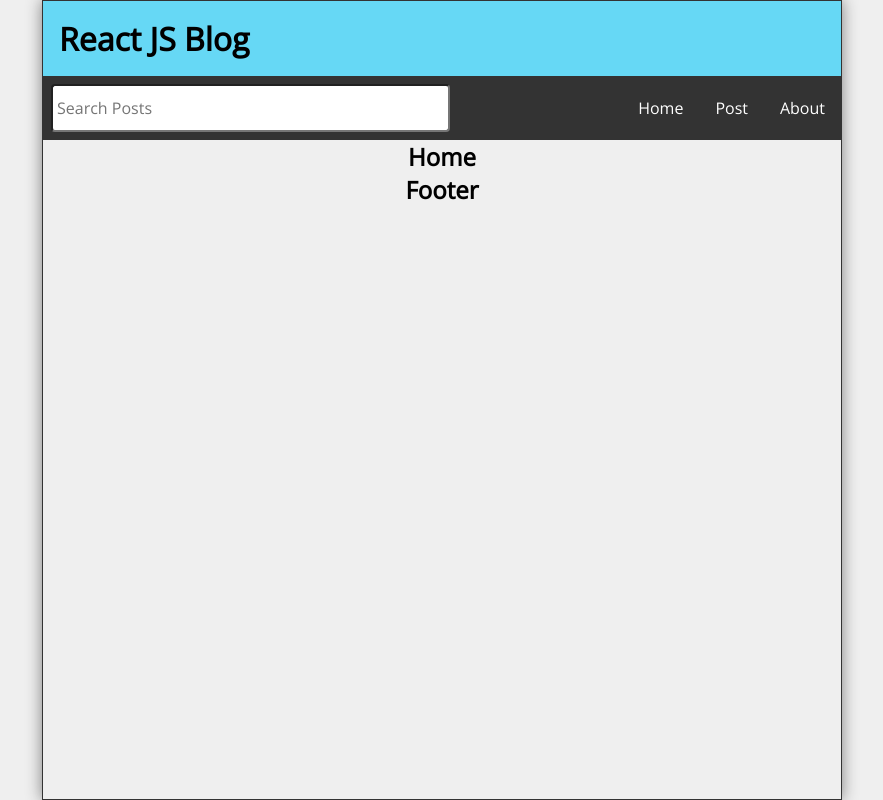
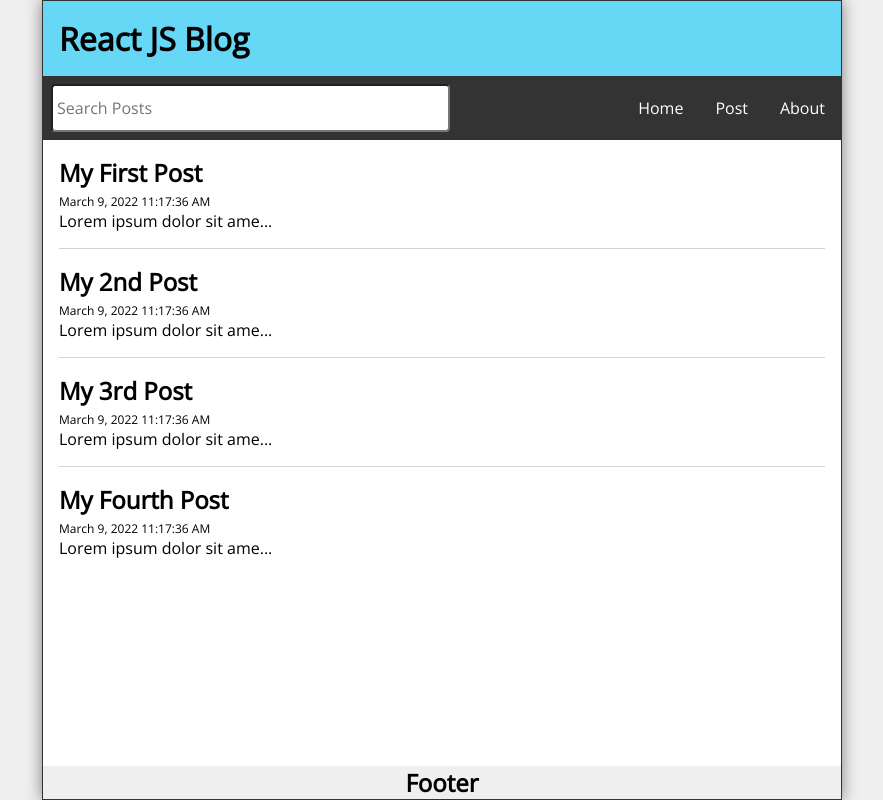
Before and after one commit to elis-11/React, a React (Create React App) app: page / in a window 1280 px wide. Shown: the whole page, without its empty margins (198-1081 px from the left). Built offline with nearby package versions, Linux system fonts and the light colour scheme.

Commit message:
Create Posts

```diff
--- a/src/App.js
+++ b/src/App.js
@@ -1,6 +1,7 @@
 // import {Route, Switch, useHistory} from 'react-router-dom'
 import {Route, Switch} from 'react-router-dom'
-import { useState, useEffect} from 'react'
+// import { useState, useEffect} from 'react'
+import { useState} from 'react'
 import { About } from "./components/About";
 import { Footer } from "./components/Footer";
 import { Header } from "./components/Header";
@@ -11,44 +12,52 @@
 import { PostPage } from "./components/PostPage";
 import "./App.scss";
 
+//! 5:12
 function App() {
-  const [posts, setPosts] = useState([
+  // const [posts, setPosts] = useState([
+  const [posts] = useState([
     {
       id: 1,
       title: "My First Post",
-      datetime: "July 01, 2021 11:17:36 AM",
+      datetime: "March 9, 2022 11:17:36 AM",
       body: "Lorem ipsum dolor sit amet consectetur adipisicing elit. Quis consequatur expedita, assumenda similique non optio! Modi nesciunt excepturi corrupti atque blanditiis quo nobis, non optio quae possimus illum exercitationem ipsa!"
     },
     {
       id: 2,
       title: "My 2nd Post",
-      datetime: "July 01, 2021 11:17:36 AM",
+      datetime: "March 9, 2022 11:17:36 AM",
       body: "Lorem ipsum dolor sit amet consectetur adipisicing elit. Quis consequatur expedita, assumenda similique non optio! Modi nesciunt excepturi corrupti atque blanditiis quo nobis, non optio quae possimus illum exercitationem ipsa!"
     },
     {
       id: 3,
       title: "My 3rd Post",
-      datetime: "July 01, 2021 11:17:36 AM",
+      datetime: "March 9, 2022 11:17:36 AM",
       body: "Lorem ipsum dolor sit amet consectetur adipisicing elit. Quis consequatur expedita, assumenda similique non optio! Modi nesciunt excepturi corrupti atque blanditiis quo nobis, non optio quae possimus illum exercitationem ipsa!"
     },
     {
       id: 4,
       title: "My Fourth Post",
-      datetime: "July 01, 2021 11:17:36 AM",
+      datetime: "March 9, 2022 11:17:36 AM",
       body: "Lorem ipsum dolor sit amet consectetur adipisicing elit. Quis consequatur expedita, assumenda similique non optio! Modi nesciunt excepturi corrupti atque blanditiis quo nobis, non optio quae possimus illum exercitationem ipsa!"
     }
   ])
 const [search, setSearch]= useState('')
-const [searchResults, setSearchResults]= useState([])
+// const [searchResults, setSearchResults]= useState([])
 
   return (
   <div className="App">
     <Header title="React JS Blog" />
     <Nav search={search} setSearch={setSearch} />
     <Switch>
-      <Route exact path="/" ><Home /></Route>
-      <Route exact path="/post"><NewPost /></Route>
-      <Route path="/post/:id"><PostPage /></Route>
+      <Route exact path="/" >
+        <Home posts={posts} />
+        </Route>
+      <Route exact path="/post">
+        <NewPost />
+        </Route>
+      <Route path="/post/:id">
+        <PostPage />
+        </Route>
       <Route path="/about" component={About} />
       <Route path="*" component={Missing} />
     </Switch>
@@ -58,4 +67,3 @@
 }
 
 export default App;
-//! 4:56:40
--- /dev/null
+++ b/src/components/Feed.jsx
@@ -0,0 +1,12 @@
+import React from "react";
+import { Post } from "./Post";
+
+export const Feed = ({ posts }) => {
+  return (
+    <>
+      {posts.map((post) => (
+        <Post key={post.id} post={post} />
+      ))}
+    </>
+  );
+};
--- a/src/components/Home.jsx
+++ b/src/components/Home.jsx
@@ -1,9 +1,17 @@
-import React from 'react'
+import React from "react";
+import { Feed } from "./Feed";
 
-export const Home = () => {
+export const Home = ({ posts }) => {
   return (
-   <main>
-     <h2>Home</h2>
-   </main>
-  )
-}
+    <main className="Home">
+      {posts.length ? (
+        <Feed posts={posts} />
+      ) : (
+        <p  style={{ marginTop: '2rem' }}>
+          No posts to display.
+          </p>
+      )}
+
+    </main>
+  );
+};
--- /dev/null
+++ b/src/components/Post.jsx
@@ -0,0 +1,17 @@
+import { Link } from "react-router-dom";
+
+export const Post = ({ post }) => {
+  return (
+    <article className="post">
+      <Link to={`/posts/${post.id}`}>
+        <h2>{post.title}</h2>
+        <p className="postDate">{post.datetime}</p>
+      </Link>
+      <p className='PostBody'>{
+          (post.body).length <= 25
+          ? post.body
+          : `${(post.body).slice(0, 25)}...`
+      }</p>
+    </article>
+  );
+};
```
Also changed, not shown: 1 other file (tests, documents, lock files or other folders).
